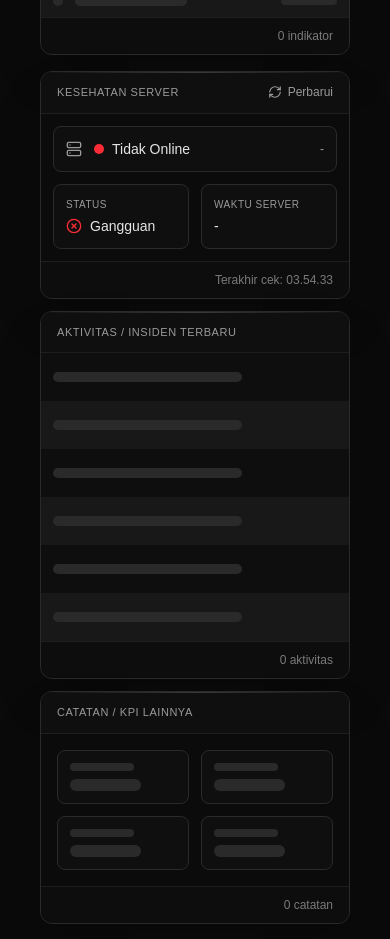
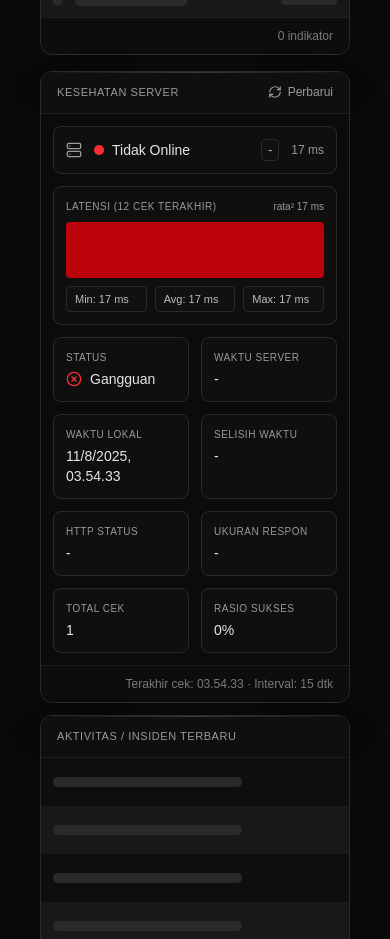
Before and after one commit to MateeJr/univistamonitor, a Next.js app: page /status in a window 390 px wide. Shown: the part 940-1879 px from the top of the page. Built offline with nearby package versions, Linux system fonts and the light colour scheme; no server answers.

Commit message:
Server Indicator

```diff
--- a/src/components/pages/StatusPage.tsx
+++ b/src/components/pages/StatusPage.tsx
@@ -10,6 +10,13 @@ export default function StatusPage() {
   const [latency, setLatency] = useState<number | null>(null);
   const [loading, setLoading] = useState(false);
   const [lastCheckedAt, setLastCheckedAt] = useState<Date | null>(null);
+  const [httpCode, setHttpCode] = useState<number | null>(null);
+  const [payloadSize, setPayloadSize] = useState<number | null>(null);
+  const [skewMs, setSkewMs] = useState<number | null>(null);
+  const [history, setHistory] = useState<Array<{ at: string; ok: boolean; ms: number }>>([]);
+  const [successCount, setSuccessCount] = useState(0);
+  const [failureCount, setFailureCount] = useState(0);
+  const POLL_INTERVAL_MS = 15000;
 
   const fetchHealth = async () => {
     setLoading(true);
@@ -17,16 +24,48 @@ export default function StatusPage() {
     try {
       const res = await fetch(ENDPOINTS.health, { method: "GET", cache: "no-store" });
       const end = (typeof performance !== "undefined" && performance.now) ? performance.now() : Date.now();
-      setLatency(Math.max(0, Math.round(end - start)));
-      if (res.ok) {
-        const json: any = await res.json();
-        setHealth(json && json.status === "ok" ? "ok" : "fail");
-        setServerTime(typeof json?.timestamp === "string" ? json.timestamp : null);
+      const ms = Math.max(0, Math.round(end - start));
+      setLatency(ms);
+      setHttpCode(res.status);
+
+      // Read as text to both compute payload size and parse JSON safely
+      const text = await res.text();
+      const sizeBytes = typeof TextEncoder !== "undefined" ? new TextEncoder().encode(text).length : text.length;
+      setPayloadSize(sizeBytes);
+
+      let json: any = null;
+      try { json = text ? JSON.parse(text) : null; } catch {}
+
+      const isOk = res.ok && json && json.status === "ok";
+      setHealth(isOk ? "ok" : "fail");
+      const ts = typeof json?.timestamp === "string" ? json.timestamp : null;
+      setServerTime(ts);
+      if (ts) {
+        try {
+          const sMs = new Date(ts).getTime();
+          const nowMs = Date.now();
+          setSkewMs(Math.abs(nowMs - sMs));
+        } catch {
+          setSkewMs(null);
+        }
       } else {
-        setHealth("fail");
+        setSkewMs(null);
       }
+
+      // Update stats and history (keep last 20)
+      setHistory((prev) => [{ at: new Date().toISOString(), ok: isOk, ms }, ...prev].slice(0, 20));
+      if (isOk) setSuccessCount((c) => c + 1); else setFailureCount((c) => c + 1);
     } catch {
+      // Measure duration even on failure
+      const endErr = (typeof performance !== "undefined" && performance.now) ? performance.now() : Date.now();
+      const msErr = Math.max(0, Math.round(endErr - start));
+      setLatency(msErr);
       setHealth("fail");
+      setHttpCode(null);
+      setPayloadSize(null);
+      setSkewMs(null);
+      setHistory((prev) => [{ at: new Date().toISOString(), ok: false, ms: msErr }, ...prev].slice(0, 20));
+      setFailureCount((c) => c + 1);
     } finally {
       setLastCheckedAt(new Date());
       setLoading(false);
@@ -35,7 +74,7 @@ export default function StatusPage() {
 
   useEffect(() => {
     fetchHealth();
-    const id = setInterval(fetchHealth, 15000);
+    const id = setInterval(fetchHealth, POLL_INTERVAL_MS);
     return () => clearInterval(id);
   }, []);
 
@@ -61,6 +100,34 @@ export default function StatusPage() {
       return "-";
     }
   };
+
+  const formatBytes = (n?: number | null) => {
+    if (n === null || n === undefined) return "-";
+    if (n < 1024) return `${n} B`;
+    const kb = n / 1024;
+    if (kb < 1024) return `${kb.toFixed(1)} KB`;
+    return `${(kb / 1024).toFixed(2)} MB`;
+  };
+
+  const formatDuration = (ms?: number | null) => {
+    if (ms === null || ms === undefined) return "-";
+    const abs = Math.abs(ms);
+    if (abs < 1000) return `${abs} ms`;
+    const s = abs / 1000;
+    if (s < 60) return `${s.toFixed(1)} dtk`;
+    const m = s / 60;
+    return `${m.toFixed(1)} mnt`;
+  };
+
+  // Derived stats
+  const totalChecks = successCount + failureCount;
+  const successRate = totalChecks > 0 ? Math.round((successCount / totalChecks) * 100) : null;
+  const bars = history.slice(0, 12).reverse();
+  const maxBarMs = bars.length ? Math.max(1, ...bars.map((b) => b.ms)) : 1;
+  const msVals = history.map((h) => h.ms);
+  const minMs = msVals.length ? Math.min(...msVals) : null;
+  const maxMs = msVals.length ? Math.max(...msVals) : null;
+  const avgMs = msVals.length ? Math.round(msVals.reduce((a, b) => a + b, 0) / msVals.length) : null;
 
   return (
     <section className="w-full p-4 md:p-6 box-border min-h-full flex flex-col">
@@ -178,6 +245,7 @@ export default function StatusPage() {
               </div>
             </div>
             <div className="flex-1 p-3 sm:p-4 space-y-3">
+              {/* Primary status row */}
               <div className="flex items-center justify-between rounded-lg border border-[#2a2a2a] bg-[#0f0f0f] p-3">
                 <div className="flex items-center gap-3">
                   <Server className="h-4 w-4 text-[#9a9a9a]" />
@@ -188,8 +256,45 @@ export default function StatusPage() {
                     </div>
                   </div>
                 </div>
-                <div className="text-xs text-[#9a9a9a]">{latency !== null ? `${latency} ms` : "-"}</div>
+                <div className="flex items-center gap-3 text-xs text-[#9a9a9a]">
+                  <span className="hidden sm:inline text-[#6a6a6a]">HTTP</span>
+                  <span className="rounded px-1.5 py-0.5 border border-[#2a2a2a] bg-[#111] text-[#c2c2c2]">{httpCode ?? "-"}</span>
+                  <span>{latency !== null ? `${latency} ms` : "-"}</span>
+                </div>
               </div>
+
+              {/* Latency sparkline and quick stats */}
+              <div className="rounded-lg border border-[#2a2a2a] bg-[#0f0f0f] p-3">
+                <div className="flex items-center justify-between">
+                  <div className="text-[10px] font-medium uppercase tracking-wider text-[#9a9a9a]">
+                    Latensi (12 cek terakhir)
+                  </div>
+                  <div className="text-[10px] text-[#9a9a9a]">
+                    {avgMs !== null ? `rata² ${avgMs} ms` : "-"}
+                  </div>
+                </div>
+                <div className="mt-2 h-14 flex items-end gap-1">
+                  {bars.length === 0 ? (
+                    <div className="text-xs text-[#6a6a6a]">Belum ada data</div>
+                  ) : (
+                    bars.map((b, i) => (
+                      <div
+                        key={i}
+                        className={`flex-1 rounded-sm ${b.ok ? "bg-emerald-600/80" : "bg-red-600/80"} border ${b.ok ? "border-emerald-700/80" : "border-red-700/80"}`}
+                        style={{ height: `${Math.max(4, Math.round((b.ms / maxBarMs) * 56))}px` }}
+                        title={`${b.ms} ms`}
+                      />
+                    ))
+                  )}
+                </div>
+                <div className="mt-2 grid grid-cols-3 gap-2 text-[11px] text-[#bdbdbd]">
+                  <div className="rounded border border-[#2a2a2a] bg-[#111] px-2 py-1">Min: {minMs ?? "-"} ms</div>
+                  <div className="rounded border border-[#2a2a2a] bg-[#111] px-2 py-1">Avg: {avgMs ?? "-"} ms</div>
+                  <div className="rounded border border-[#2a2a2a] bg-[#111] px-2 py-1">Max: {maxMs ?? "-"} ms</div>
+                </div>
+              </div>
+
+              {/* Details grid */}
               <div className="grid grid-cols-2 gap-3">
                 <div className="rounded-lg border border-[#2a2a2a] bg-[#0f0f0f] p-3">
                   <div className="text-[10px] font-medium uppercase tracking-wider text-[#9a9a9a]">Status</div>
@@ -208,10 +313,34 @@ export default function StatusPage() {
                   <div className="text-[10px] font-medium uppercase tracking-wider text-[#9a9a9a]">Waktu Server</div>
                   <div className="mt-1 text-sm text-[#e5e5e5]">{serverTime ? formatDateTime(serverTime) : "-"}</div>
                 </div>
+                <div className="rounded-lg border border-[#2a2a2a] bg-[#0f0f0f] p-3">
+                  <div className="text-[10px] font-medium uppercase tracking-wider text-[#9a9a9a]">Waktu Lokal</div>
+                  <div className="mt-1 text-sm text-[#e5e5e5]">{formatDateTime(new Date().toISOString())}</div>
+                </div>
+                <div className="rounded-lg border border-[#2a2a2a] bg-[#0f0f0f] p-3">
+                  <div className="text-[10px] font-medium uppercase tracking-wider text-[#9a9a9a]">Selisih Waktu</div>
+                  <div className="mt-1 text-sm text-[#e5e5e5]">{formatDuration(skewMs)}</div>
+                </div>
+                <div className="rounded-lg border border-[#2a2a2a] bg-[#0f0f0f] p-3">
+                  <div className="text-[10px] font-medium uppercase tracking-wider text-[#9a9a9a]">HTTP Status</div>
+                  <div className="mt-1 text-sm text-[#e5e5e5]">{httpCode ?? "-"}</div>
+                </div>
+                <div className="rounded-lg border border-[#2a2a2a] bg-[#0f0f0f] p-3">
+                  <div className="text-[10px] font-medium uppercase tracking-wider text-[#9a9a9a]">Ukuran Respon</div>
+                  <div className="mt-1 text-sm text-[#e5e5e5]">{formatBytes(payloadSize)}</div>
+                </div>
+                <div className="rounded-lg border border-[#2a2a2a] bg-[#0f0f0f] p-3">
+                  <div className="text-[10px] font-medium uppercase tracking-wider text-[#9a9a9a]">Total Cek</div>
+                  <div className="mt-1 text-sm text-[#e5e5e5]">{totalChecks}</div>
+                </div>
+                <div className="rounded-lg border border-[#2a2a2a] bg-[#0f0f0f] p-3">
+                  <div className="text-[10px] font-medium uppercase tracking-wider text-[#9a9a9a]">Rasio Sukses</div>
+                  <div className="mt-1 text-sm text-[#e5e5e5]">{successRate !== null ? `${successRate}%` : "-"}</div>
+                </div>
               </div>
             </div>
             <div className="border-t border-[#1e1e1e] bg-[#0f0f0f]/60 px-4 py-2.5 text-right text-xs text-[#7a7a7a] sm:px-5">
-              Terakhir cek: {lastCheckedAt ? formatLocalTime(lastCheckedAt) : "-"}
+              Terakhir cek: {lastCheckedAt ? formatLocalTime(lastCheckedAt) : "-"} · Interval: {Math.round(POLL_INTERVAL_MS / 1000)} dtk
             </div>
           </div>
 
```
